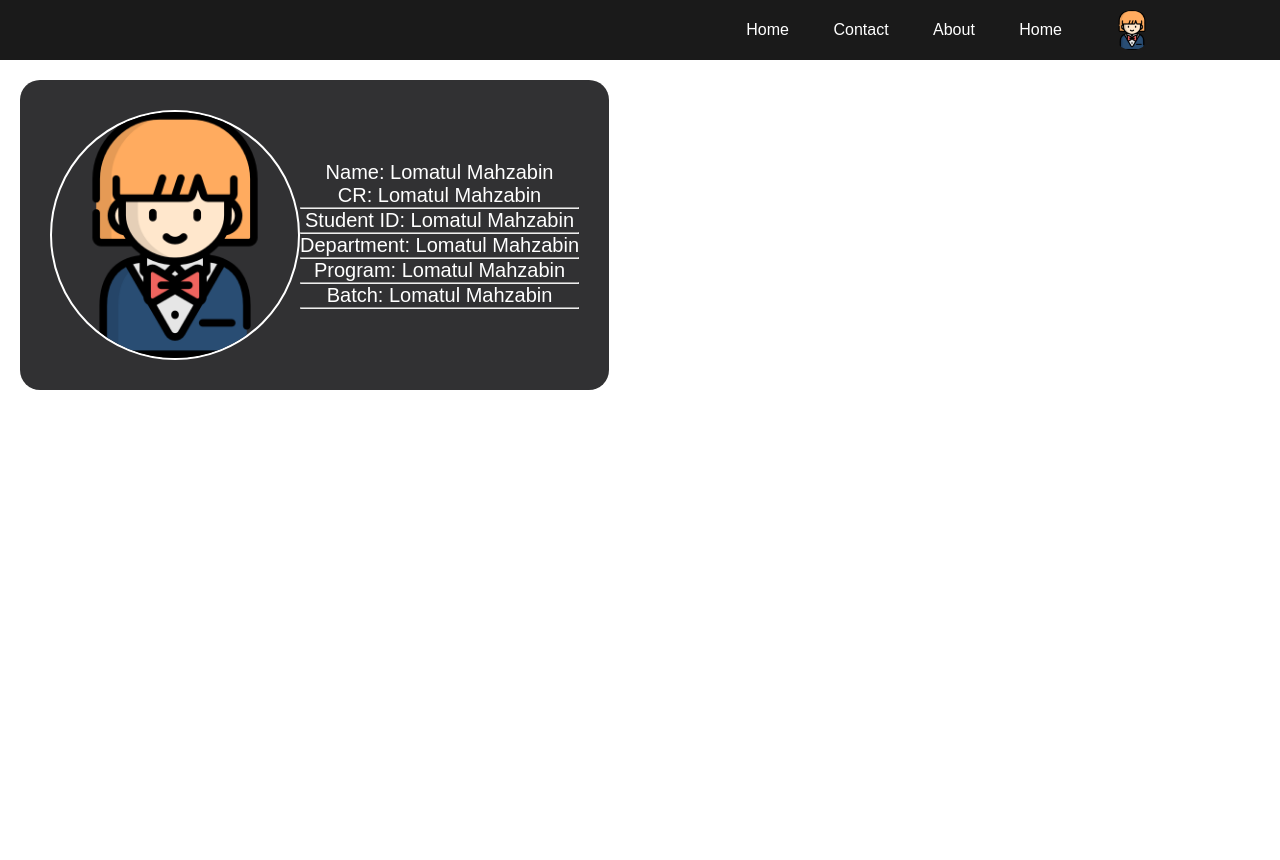
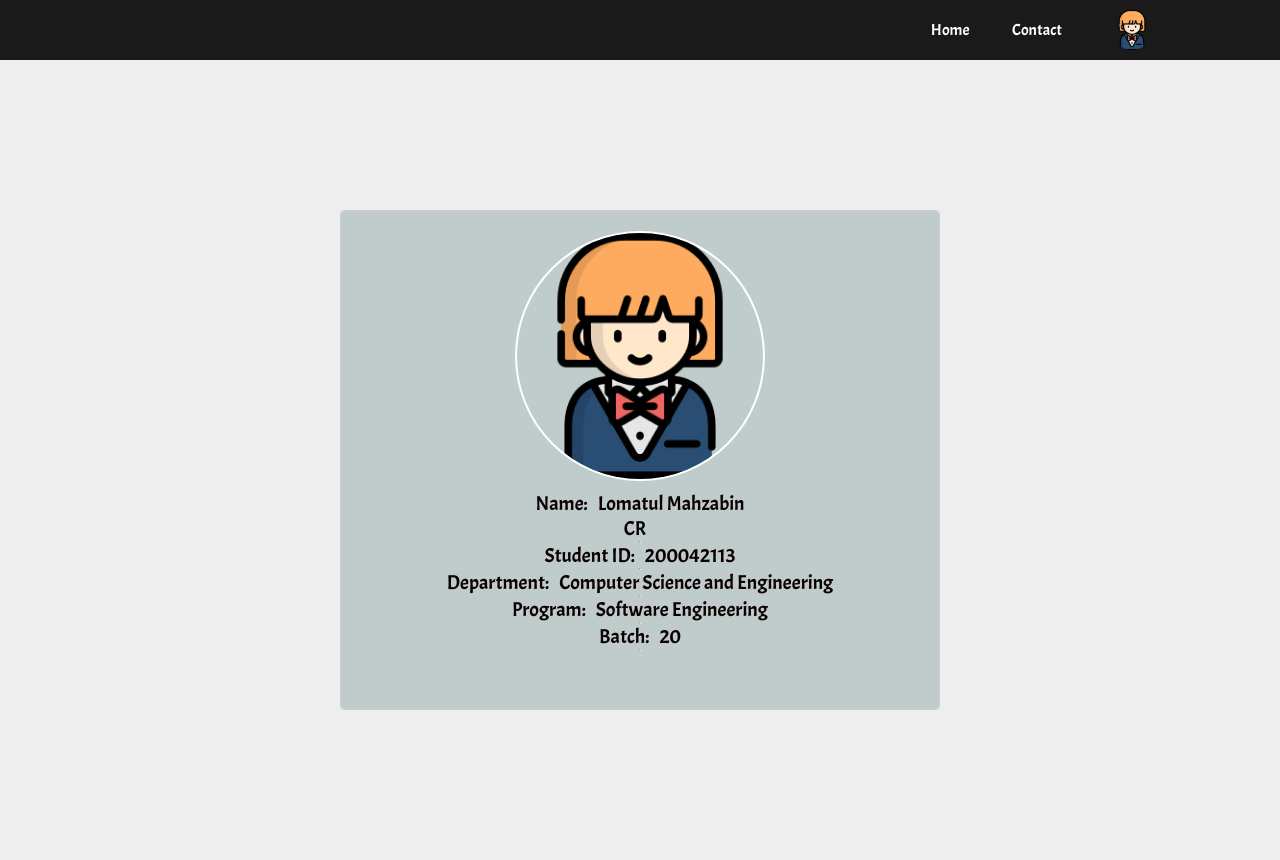
Before and after one commit to lomatul/ClassBookingSystem, a PHP site: page /profileS.html in a window 1280 px wide. Before the commit the page ends 390 px from the top, so only its background shows below. Run offline with PHP 8.4, Linux system fonts and the light colour scheme.

Commit message:
Frontend changes

```diff
--- a/assets/css/profile.css
+++ b/assets/css/profile.css
@@ -3,14 +3,14 @@
   *{
     margin: 0;
     padding: 0;
-    font-family: Arial, Helvetica, sans-serif;
+    font-family: 'Acme', sans-serif;
     box-sizing: border-box;
 }
 .hero{
     width: 100%;
     min-height: 100vh;
-    background: white;
-    color: brown;
+    background: rgb(86, 25, 25);
+    color: rgb(12, 1, 1);
 }
 nav{
     background: #1a1a1a;
@@ -121,22 +121,28 @@
 
 .container{
     display: flex;
-    width: 100%;
-    height: 100%;
-    padding: 20px 20px;
+    justify-content: center;
+    align-items: center;
+    height: 100vh;
+    background: #eeeeee;
 }
 
 .box{
 
-    display:flex;
+    width: 600px;
+    height: 500px;
+    padding: 20px;
+    border: 1px solid #ccc;
+    border-radius: 5px;
+    display: flex;
+    flex-direction: column;
     align-items: center;
-    text-align: center;
+    background: #c0cbcb;
+
+}
+
+.box p{
     font-size: 20px;
-    background-color: #313133;
-    color: #fff;
-    padding: 30px 30px;
-    border-radius: 20px;
-
 }
 
 .box img{
@@ -144,4 +150,22 @@
     border: 2px solid #fff;
     height: 250px;
     width: 250px;
+    margin-bottom: 10px;
+    justify-content: center;
 }
+
+.details {
+    display: flex;
+    flex-direction: column;
+    align-items: center;
+  }
+
+  .details p {
+    display: flex;
+    align-items: center;
+    margin: 0;
+  }
+
+  .details p span {
+    margin-left: 10px;
+  }
--- a/contact.html
+++ b/contact.html
@@ -80,7 +80,7 @@
             <h2 class="contact-title">We are Here to Help You</h2>
 
             <figure class="contact-banner">
-              <img src="Contact.gif" alt="contact banner">
+              <img src="./assets/images/Contact.gif" alt="contact banner">
             </figure>
           </div>
 
--- a/index.html
+++ b/index.html
@@ -117,7 +117,7 @@
 
 
           <div class="hero-banner">
-            <img src="Classroom.png" alt="shape" class="shape-content">
+            <img src="./assets/images/Classroom.png" alt="shape" class="shape-content">
           </div>
 
         </div>
--- a/profileS.html
+++ b/profileS.html
@@ -5,6 +5,8 @@
     <meta http-equiv="X-UA-Compatible" content="IE=edge">
     <meta name="viewport" content="width=device-width, initial-scale=1.0">
     <title>Profile</title>
+
+<link href="https://fonts.googleapis.com/css2?family=Acme&display=swap" rel="stylesheet">
     <link rel="stylesheet" href="./assets/css/profile.css">
     <link rel="stylesheet" href="https://cdnjs.cloudflare.com/ajax/libs/font-awesome/4.7.0/css/font-awesome.min.css">
 </head>
@@ -14,41 +16,39 @@
         <nav>
 
             <ul>
-                <li><a href="#">Home</a></li>
-                <li><a href="#">Contact</a></li>
-                <li><a href="#">About</a></li>
-                <li><a href="#">Home</a></li>
+                <li><a href="index.html">Home</a></li>
+                <li><a href="contact.html">Contact</a></li>
             </ul>
-            <img src="user.png" class="user-pic" onclick="toggleMenu()">
+            <img src="./assets/images/user.png" class="user-pic" onclick="toggleMenu()">
 
             <div class="sub-menu-wrap" id="subMenu">
                 <div class="sub-menu">
                     <div class="user-info">
-                        <img src="user.png">
+                        <img src="./assets/images/user.png">
                         <h2>Lomatul Mahzabin</h2>
                     </div>
                     <hr>
 
-                    <a href="profileS.html" class="sub-menu-link">
-                      <img src="profile.png">
-                      <p>Show profile</p>
+                    <a href="DashBoard.html" class="sub-menu-link">
+                      <img src="./assets/images/profile.png">
+                      <p>Show Dashboard</p>
                       <span></span>
                     </a>
 
                     <a href="#" class="sub-menu-link">
-                      <img src="setting.png">
+                      <img src="./assets/images/setting.png">
                       <p>Settings and Privacy</p>
                       <span></span>
                     </a>
 
                     <a href="#" class="sub-menu-link">
-                      <img src="help.png">
+                      <img src="./assets/images/help.png">
                       <p>Help and Support</p>
                       <span></span>
                     </a>
 
                     <a href="#" class="sub-menu-link">
-                      <img src="logout.png">
+                      <img src="./assets/images/logout.png">
                       <p>Log Out</p>
                       <span></span>
                     </a>
@@ -59,18 +59,18 @@
 
         <div class="container">
             <div class="box">
-              <img src="user.png" alt="">
+              <img src="./assets/images/user.png" alt="">
               <div class="details">
                 <p>Name: <span>Lomatul Mahzabin</span></p>
-                <p>CR: <span>Lomatul Mahzabin</span></p>
+                <p>CR <span></span></p>
                 <hr>
-                <p>Student ID: <span>Lomatul Mahzabin</span></p>
+                <p>Student ID: <span>200042113</span></p>
                 <hr>
-                <p>Department: <span>Lomatul Mahzabin</span></p>
+                <p>Department: <span>Computer Science and Engineering</span></p>
                 <hr>
-                <p>Program: <span>Lomatul Mahzabin</span></p>
+                <p>Program: <span>Software Engineering</span></p>
                 <hr>
-                <p>Batch: <span>Lomatul Mahzabin</span></p>
+                <p>Batch: <span>20</span></p>
                 <hr>
               </div>
             </div>
```
Also changed, not shown: DashBoard.html (renamed from NewProfile.html, +9 -12 lines), assets/css/dashboard.css (renamed from assets/css/newProfile.css, +9 -5 lines), assets/images/Classroom.gif (renamed from Classroom.gif), assets/images/Classroom.png (renamed from Classroom.png), assets/images/Contact.gif (renamed from Contact.gif), assets/images/help.png (renamed from help.png), assets/images/logo.png (renamed from logo.png), assets/images/logout.png (renamed from logout.png), assets/images/profile.png (renamed from profile.png), assets/images/setting.png (renamed from setting.png), assets/images/user.png (renamed from user.png).
